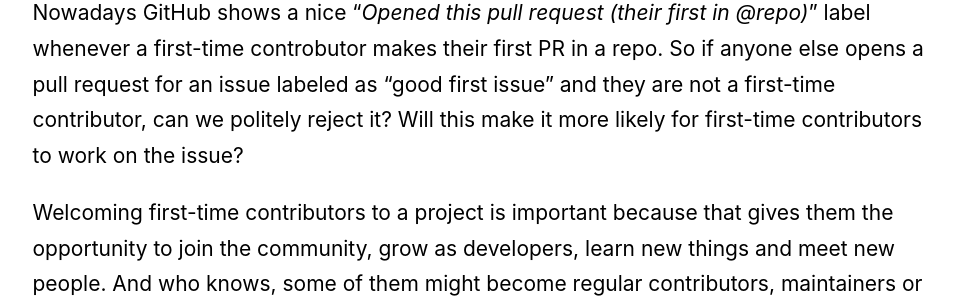
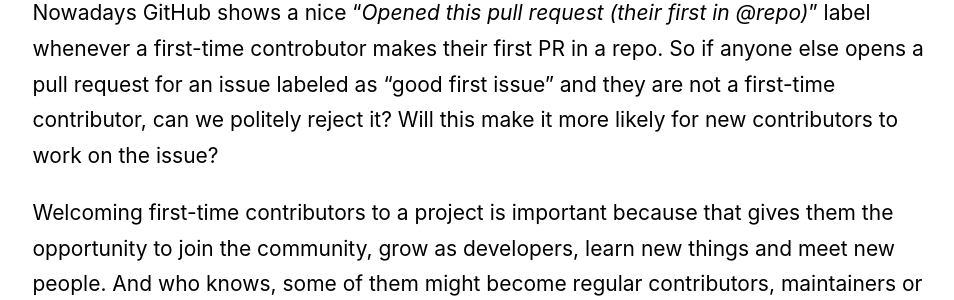
Before and after one commit to dzhavat/dzhavat.github.io, a Jekyll site: the page built from _posts/thoughts/2020-07-08-the-good-first-issue-myth.md, in a window 1280 px wide and 900 px high, scrolled down 2645 px. Shown: the part 458-758 px from the top of the window, without its empty margins (156-1110 px from the left). Built offline with Jekyll 4.4.1, drawn with Linux system fonts in a browser that asks for light colours; some of the changed text lies outside the part shown.

Commit message:
Update post

```diff
--- a/_posts/thoughts/2020-07-08-the-good-first-issue-myth.md
+++ b/_posts/thoughts/2020-07-08-the-good-first-issue-myth.md
@@ -64,6 +64,6 @@ We know the label exists, we mention it on different occasions but it’s not re
 
 Maybe there are issues that are suitable for first time contributors which are not tagged yet? Or people take them so fast that there’s no time for the first time contributor to get involved?
 
-If that is the case, can we restrict the “good first issue” to first time contributors only? Nowadays GitHub shows a nice “*Opened this pull request (their first in @repo)*” label whenever a first-time controbutor makes their first PR in a repo. So if anyone else opens a pull request for an issue labeled as “good first issue” and they are not a first-time contributor, can we politely reject it? Will this make it more likely for first-time contributors to work on the issue?
+If that is the case, can we restrict the “good first issue” to first time contributors only? Nowadays GitHub shows a nice “*Opened this pull request (their first in @repo)*” label whenever a first-time controbutor makes their first PR in a repo. So if anyone else opens a pull request for an issue labeled as “good first issue” and they are not a first-time contributor, can we politely reject it? Will this make it more likely for new contributors to work on the issue?
 
 Welcoming first-time contributors to a project is important because that gives them the opportunity to join the community, grow as developers, learn new things and meet new people. And who knows, some of them might become regular contributors, maintainers or even core members. It might all start with the simple “good first issue” label. Please use it.
```
Also changed, not shown: other parts of _posts/thoughts/2020-07-08-the-good-first-issue-myth.md (+1 -1 lines).
